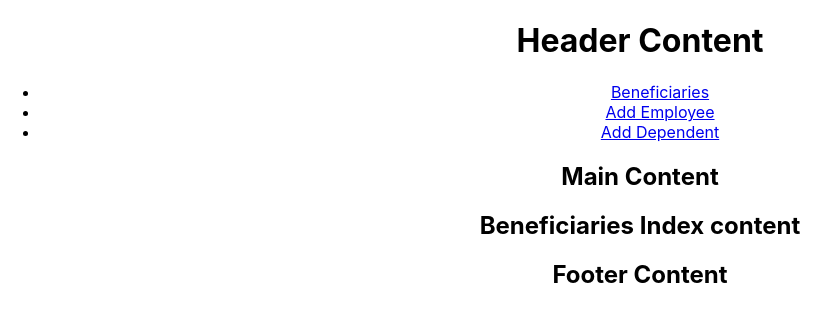
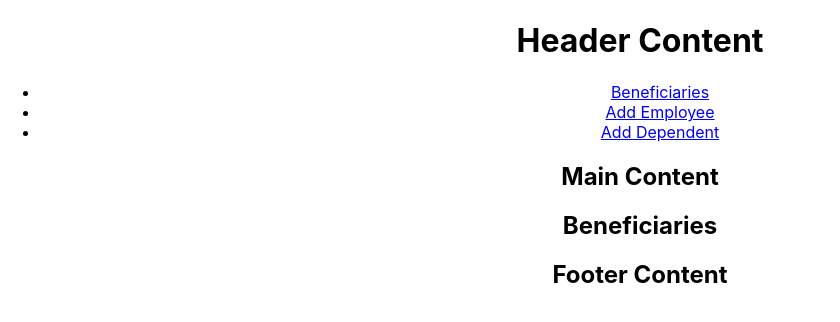
Before and after one commit to derickgross/Dagpay-React, a React (Create React App) app: page / in a window 1280 px wide. Shown: the top 322 px of the page, without its empty margins (0-840 px from the left). Built offline with nearby package versions, Linux system fonts and the light colour scheme.

Commit message:
add foundations for beneficiaries index

```diff
--- a/src/App.js
+++ b/src/App.js
@@ -12,7 +12,8 @@ class App extends React.Component {
 		super(props);
 
 		this.state = {
-			currentView: "Beneficiaries"
+			currentView: "Beneficiaries",
+			employees: []
 		}
 
 		this.handleClick = this.handleClick.bind(this);
@@ -40,13 +41,13 @@ class App extends React.Component {
 	displayCurrentView() {
 		switch (this.state.currentView) {
 			case "BeneficiariesIndex":
-				return <BeneficiariesIndex />
+				return <BeneficiariesIndex employees={this.state.employees}/>
 			case "CreateEmployee":
 				return <CreateEmployee />
 			case "CreateDependent":
 				return <CreateDependent />
 			default:
-				return <BeneficiariesIndex />
+				return <BeneficiariesIndex employees={this.state.employees}/>
 		}
 	}
 
--- a/src/components/BeneficiariesIndex/BeneficiariesIndex.js
+++ b/src/components/BeneficiariesIndex/BeneficiariesIndex.js
@@ -1,8 +1,12 @@
 import React from 'react'
 
 const BeneficiariesIndex = (props) => {
+	const employees = props.employees;
+
 	return (
-		<h2>Beneficiaries Index content</h2>
+		<div>
+			<h2>Beneficiaries</h2>
+		</div>
 	)
 }
 
```
